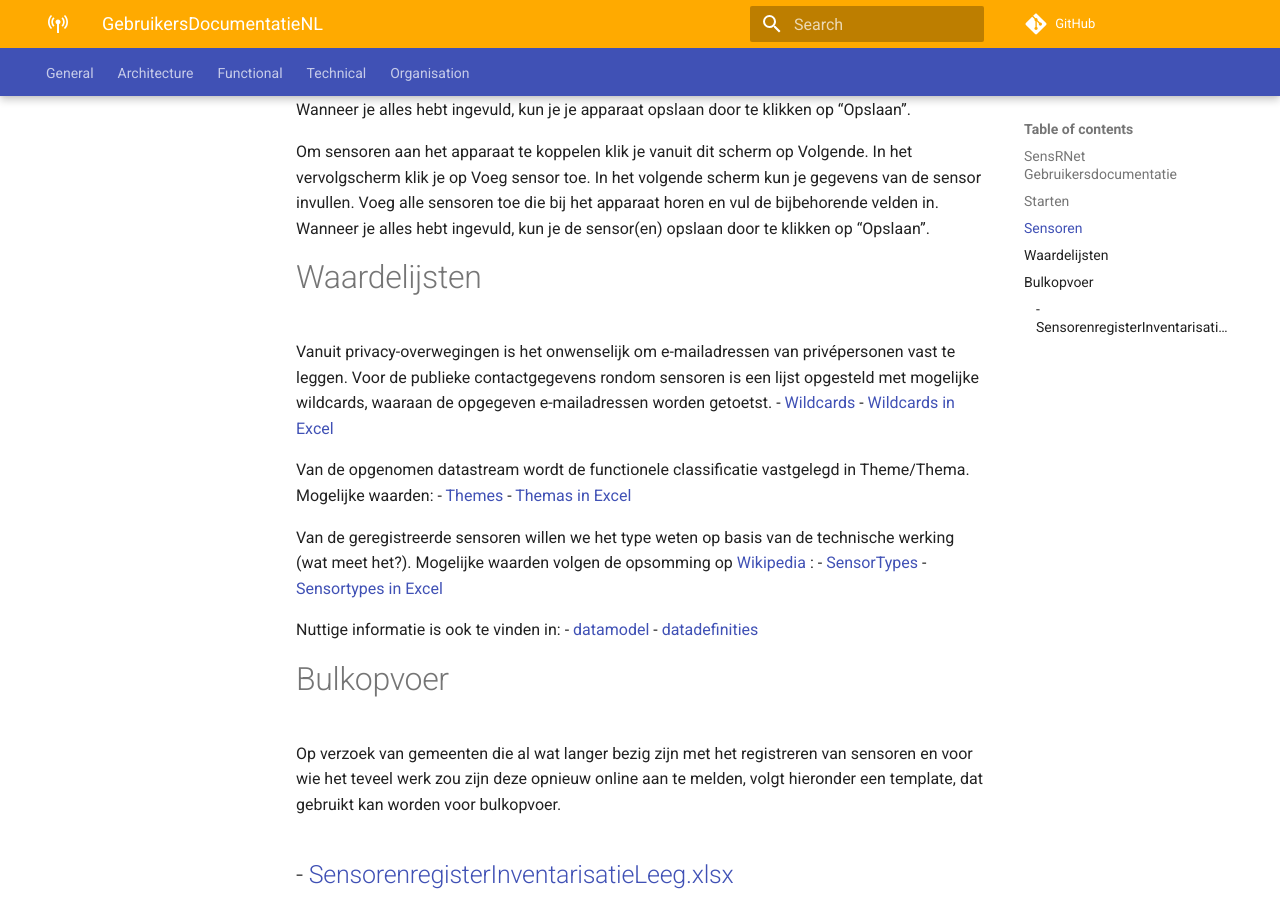
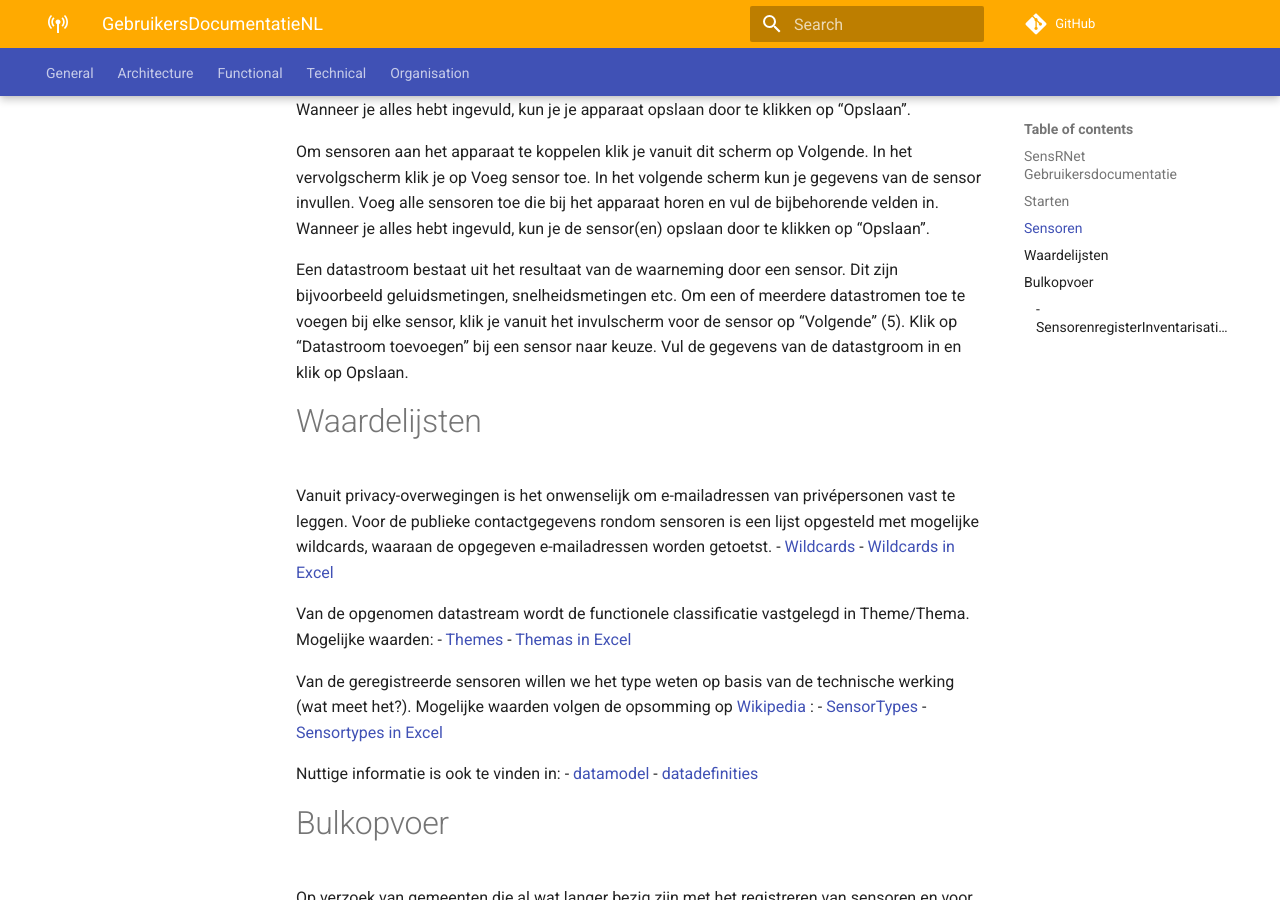
Before and after one commit to kadaster-labs/sensrnet-home, an MkDocs documentation site: the page built from docs/GebruikersDocumentatieNL.md, in a window 1280 px wide and 900 px high, scrolled down 925 px. Built offline with MkDocs 1.6.1 and Material for MkDocs 9.7.7, drawn with Linux system fonts in a browser that asks for light colours; comment, search, counter and statistics services are not loaded.

Commit message:
Update GebruikersDocumentatieNL.md

```diff
--- a/docs/GebruikersDocumentatieNL.md
+++ b/docs/GebruikersDocumentatieNL.md
@@ -30,6 +30,10 @@ In het hoofdscherm klik je op Menu, waarna je alle appraten van jouw organisatie
 Om sensoren aan het apparaat te koppelen klik je vanuit dit scherm op Volgende. In het vervolgscherm klik je op Voeg sensor toe.
 In het volgende scherm kun je gegevens van de sensor invullen. Voeg alle sensoren toe die bij het apparaat horen en vul de bijbehorende velden in. Wanneer je alles hebt ingevuld, kun je de sensor(en) opslaan door te klikken op “Opslaan”.
 
+Een datastroom bestaat uit het resultaat van de waarneming door een sensor. Dit zijn bijvoorbeeld geluidsmetingen, snelheidsmetingen etc. Om een of meerdere datastromen toe te voegen bij elke sensor, klik je vanuit het invulscherm voor de sensor op “Volgende” (5).
+Klik op “Datastroom toevoegen” bij een sensor naar keuze. Vul de gegevens van de datastgroom in en klik op Opslaan.
+
+
 Waardelijsten
 =============
 
```
